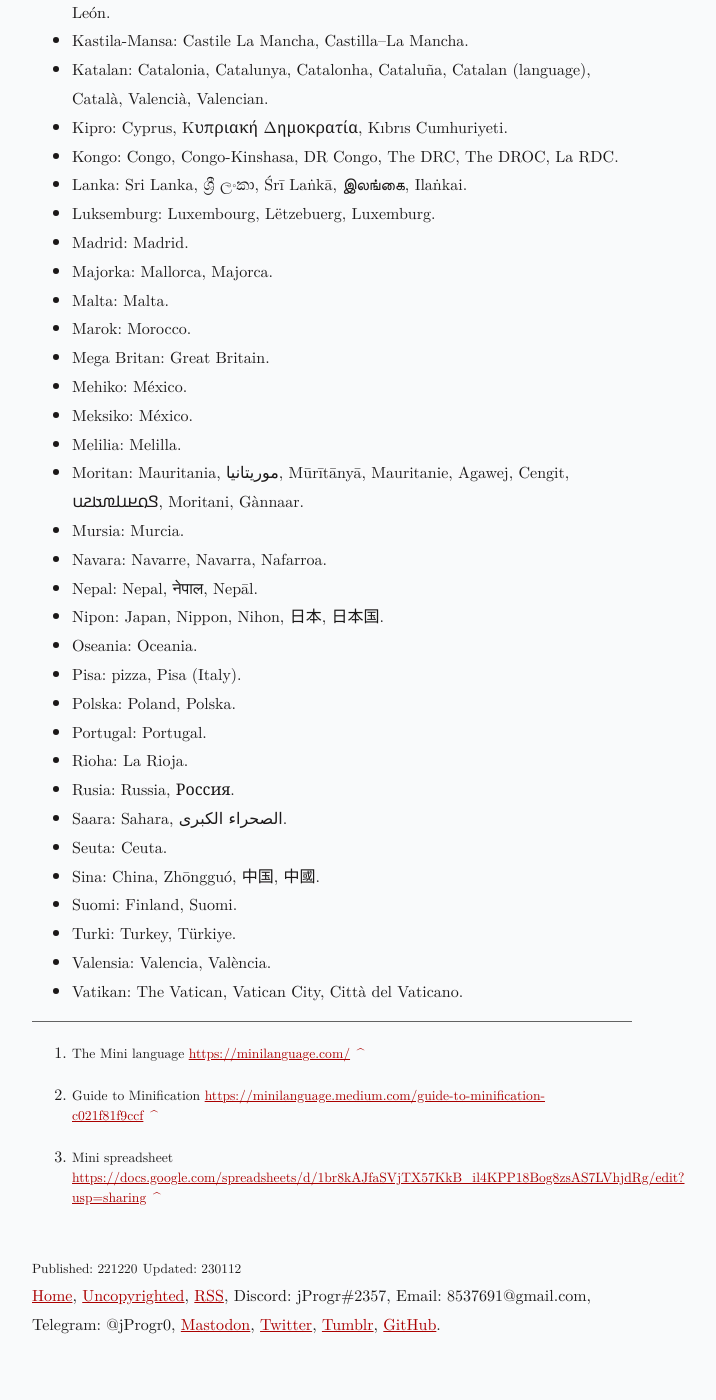
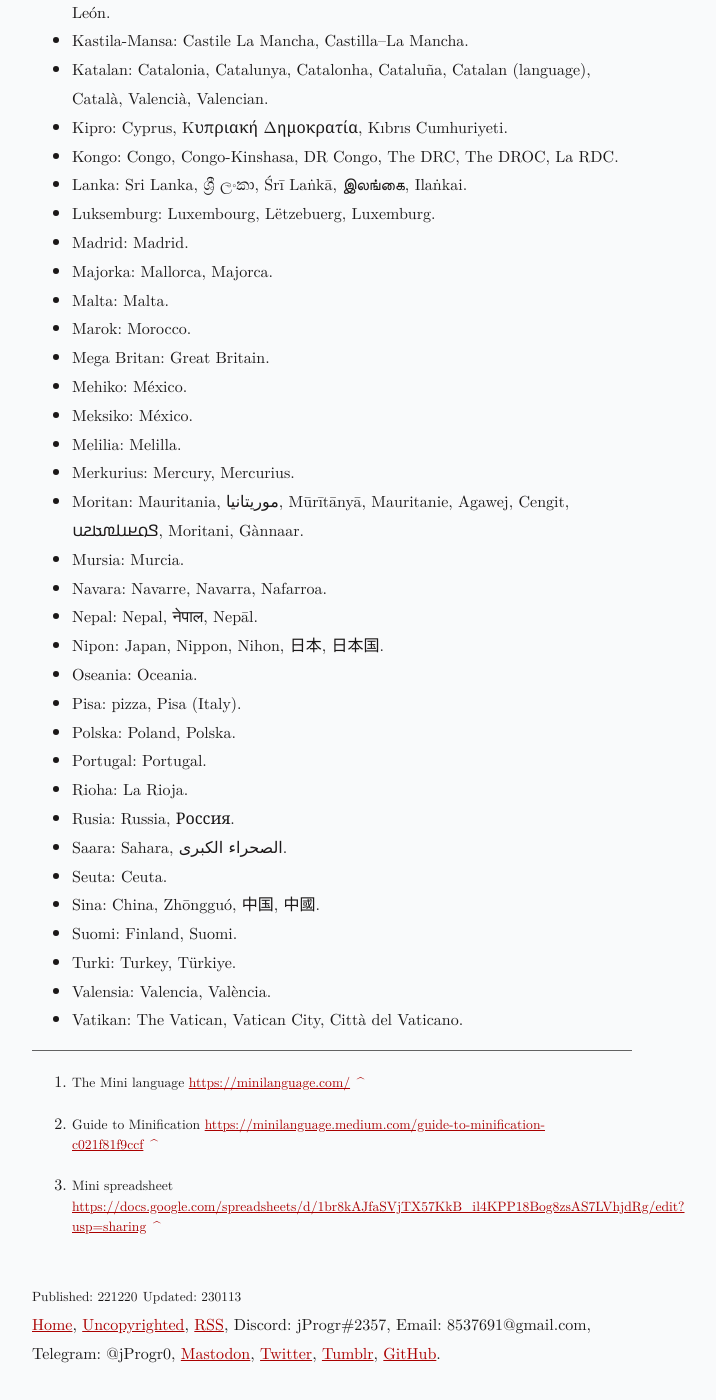
Before and after one commit to jProgr/jprogr.github.io, a Jekyll site: the page built from _posts/2022-12-20-mini-proper-nouns.md, in a window 1280 px wide and 1400 px high, scrolled down 1927 px. Shown: the whole window, without its empty margins (308-1024 px from the left). Built offline with Jekyll 4.4.1, drawn with Linux system fonts in a browser that asks for light colours; before the commit the page ends 3298 px from its top, so only the background shows below that.

Commit message:
Update content
Updated "List of Mini proper nouns".

```diff
--- a/_posts/2022-12-20-mini-proper-nouns.md
+++ b/_posts/2022-12-20-mini-proper-nouns.md
@@ -2,7 +2,7 @@
 title: "List of Mini proper nouns"
 permalink: /mini-proper-nouns
 custom_date: "221220"
-updated_date: "230112"
+updated_date: "230113"
 ---
 
 # List of Mini proper nouns
@@ -78,6 +78,7 @@ This is a list I have put together from a source spreadsheet[^3] by the author o
 - Mehiko: México.
 - Meksiko: México.
 - Melilia: Melilla.
+- Merkurius: Mercury, Mercurius.
 - Moritan: Mauritania, موريتانيا, Mūrītānyā, Mauritanie, Agawej, Cengit, 𞤃𞤮𞤪𞤭𞤼𞤢𞤲𞤭, Moritani, Gànnaar.
 - Mursia: Murcia.
 - Navara: Navarre, Navarra, Nafarroa.
```
